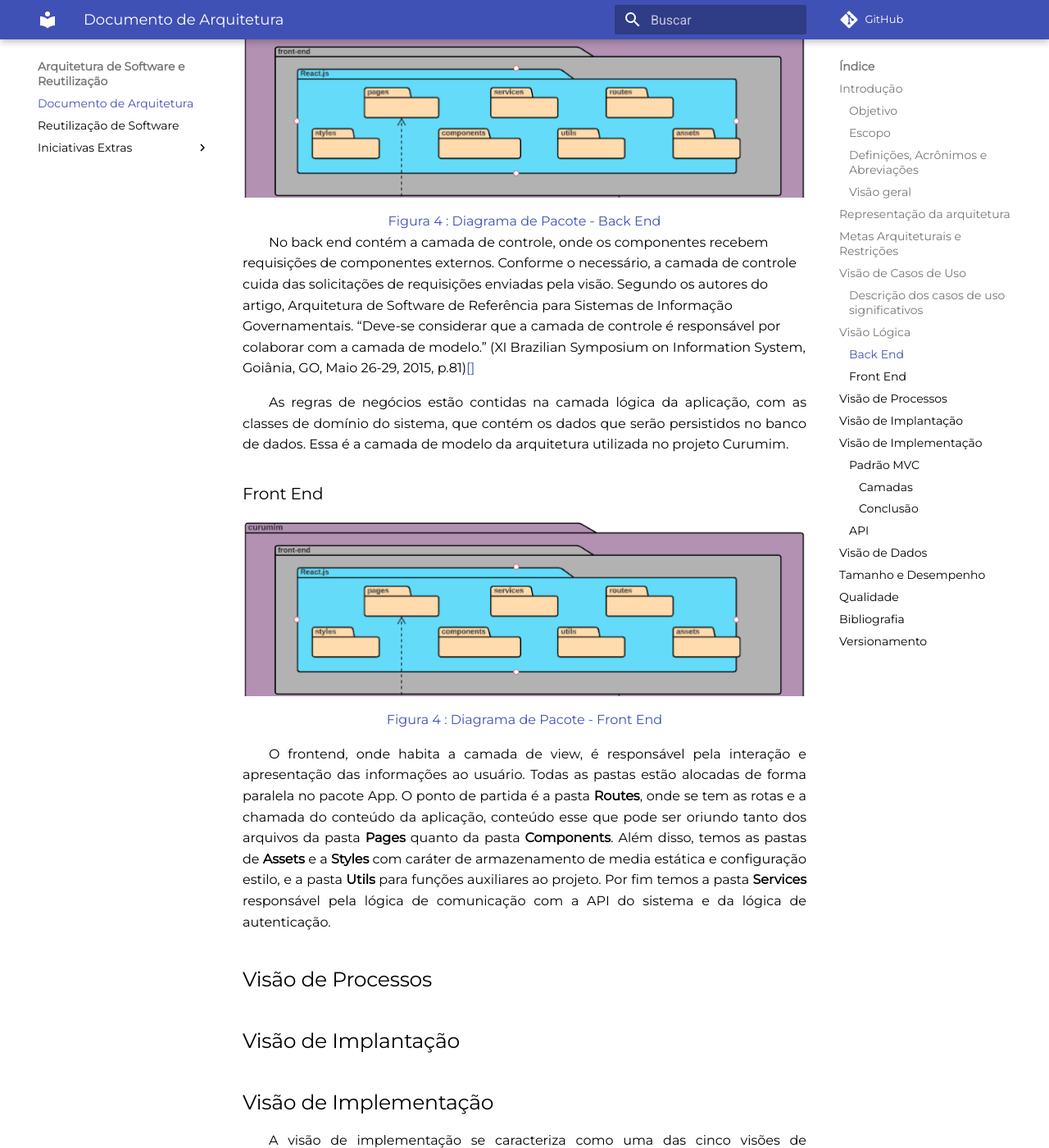
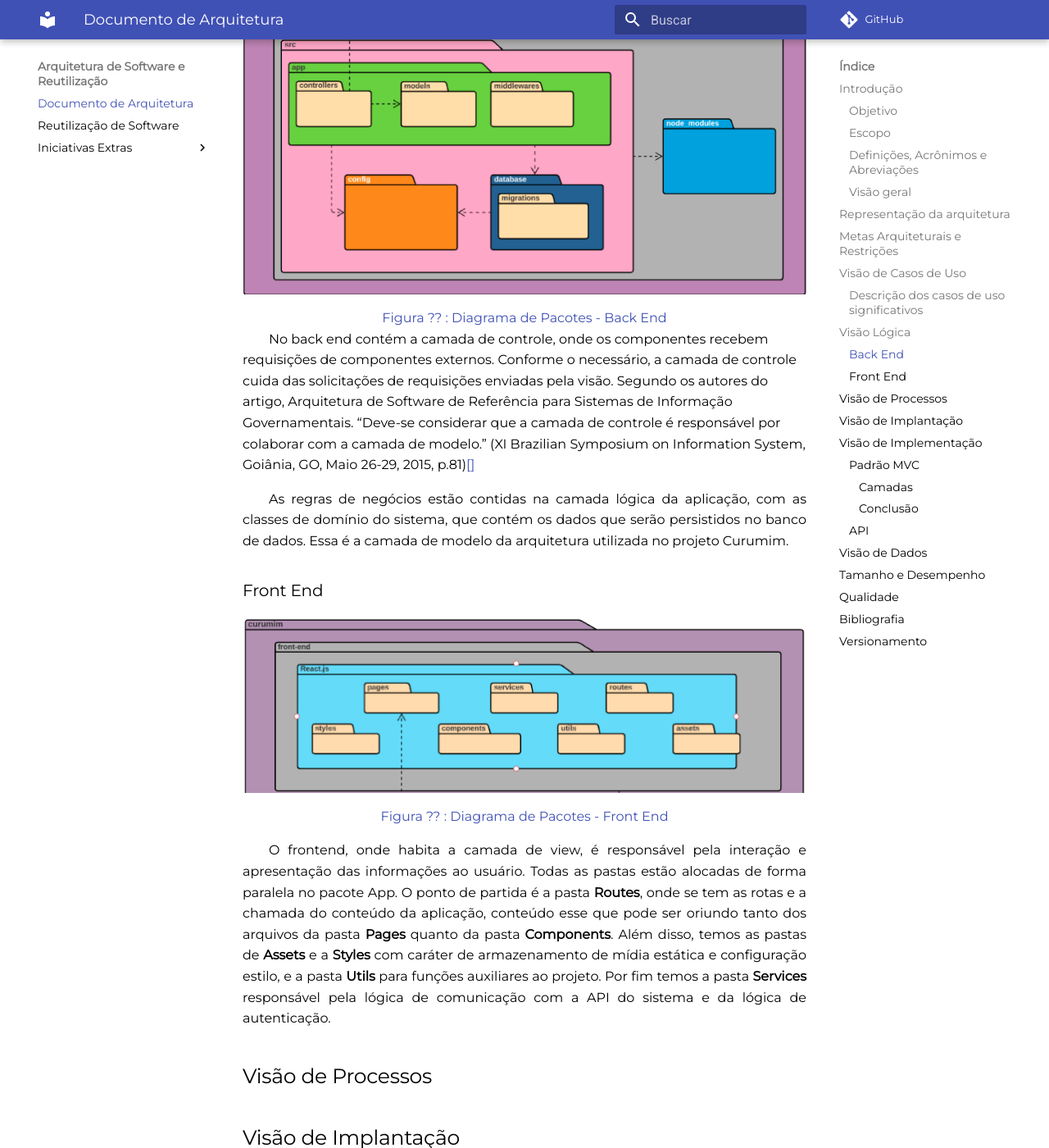
Before and after one commit to UnBArqDsw2021-1/2021.1_G6_Curumim, an MkDocs documentation site: the page built from docs/arquitetura-reutilizacao/arquitetura.md, in a window 1280 px wide and 1400 px high, scrolled down 4780 px. Shown: the whole window at 82% size. Built offline with MkDocs 1.6.1 and Material for MkDocs 9.7.7, drawn with Linux system fonts in a browser that asks for light colours; comment, search, counter and statistics services are not loaded.

Commit message:
#199 Correção review do João

```diff
--- a/docs/arquitetura-reutilizacao/arquitetura.md
+++ b/docs/arquitetura-reutilizacao/arquitetura.md
@@ -105,17 +105,17 @@
 &emsp;&emsp;O projeto Curumim é estruturado no padrão [MVC](../padroes-de-projeto/padroes_emergentes.md), o qual consiste em três camadas lógicas que interagem entre si. Aqui dividimos os pacotes em agrupamentos lógicos e apresentamos suas dependências entre eles.
 
 ### Back End
-![Diagrama de Pacote](../../assets/imagens/arquitetura/front_end_visao_logica.png)<center>
-[Figura 4 : Diagrama de Pacote - Back End](../assets/imagens/arquitetura/back_end_visao_logica.png)</center>
+![Diagrama de Pacote](../../assets/imagens/arquitetura/back_end_visao_logica.png)<center>
+[Figura ?? : Diagrama de Pacotes - Back End](../assets/imagens/arquitetura/back_end_visao_logica.png)</center>
 &emsp;&emsp;No back end contém a camada de controle, onde os componentes recebem requisições de componentes externos. Conforme o necessário, a camada de controle cuida das solicitações de requisições enviadas pela visão. Segundo os autores do artigo, Arquitetura de Software de Referência para Sistemas de Informação Governamentais. “Deve-se considerar que a camada de controle é responsável por colaborar com a camada de modelo.” (XI Brazilian Symposium on Information System, Goiânia, GO, Maio 26-29, 2015, p.81)[[]](#bibliografia)
 
 &emsp;&emsp;As regras de negócios estão contidas na camada lógica da aplicação, com as classes de domínio do sistema, que contém os dados que serão persistidos no banco de dados. Essa é a camada de modelo da arquitetura utilizada no projeto Curumim.
 
 ### Front End
 ![Diagrama de Pacote - Front End](../../assets/imagens/arquitetura/front_end_visao_logica.png)<center>
-[Figura 4 : Diagrama de Pacote - Front End](../assets/imagens/arquitetura/front_end_visao_logica.png)</center>
+[Figura ?? : Diagrama de Pacotes - Front End](../assets/imagens/arquitetura/front_end_visao_logica.png)</center>
 
-&emsp;&emsp;O frontend, onde habita a camada de view, é responsável pela interação e apresentação das informações ao usuário. Todas as pastas estão alocadas de forma paralela no pacote App. O ponto de partida é a pasta **Routes**, onde se tem as rotas e a chamada do conteúdo da aplicação, conteúdo esse que pode ser oriundo tanto dos arquivos da pasta **Pages** quanto da pasta **Components**. Além disso, temos as pastas de **Assets** e a **Styles** com caráter de armazenamento de media estática e configuração estilo, e a pasta **Utils** para funções auxiliares ao projeto. Por fim temos a pasta **Services** responsável pela lógica de comunicação com a API do sistema e da lógica de autenticação.
+&emsp;&emsp;O frontend, onde habita a camada de view, é responsável pela interação e apresentação das informações ao usuário. Todas as pastas estão alocadas de forma paralela no pacote App. O ponto de partida é a pasta **Routes**, onde se tem as rotas e a chamada do conteúdo da aplicação, conteúdo esse que pode ser oriundo tanto dos arquivos da pasta **Pages** quanto da pasta **Components**. Além disso, temos as pastas de **Assets** e a **Styles** com caráter de armazenamento de mídia estática e configuração estilo, e a pasta **Utils** para funções auxiliares ao projeto. Por fim temos a pasta **Services** responsável pela lógica de comunicação com a API do sistema e da lógica de autenticação.
 
 ## Visão de Processos
 
```
